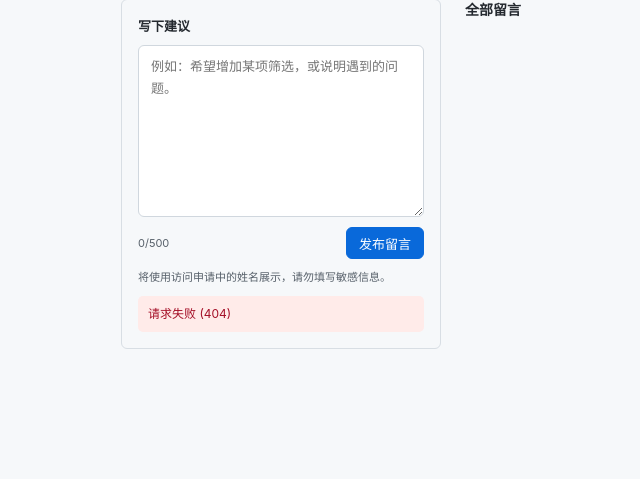
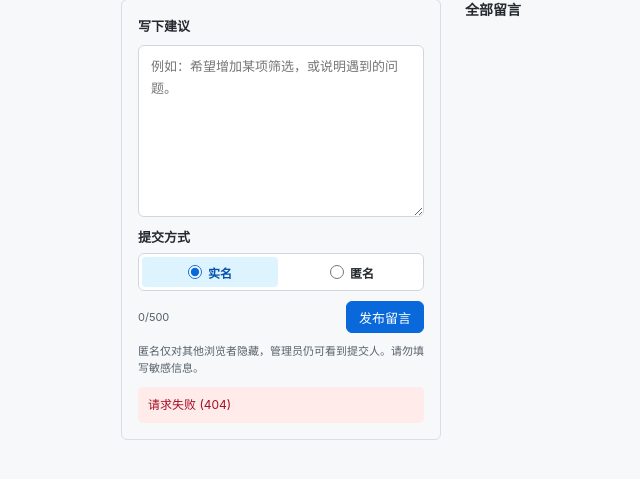
Before and after one commit to Euclid-Jie/pvt_prod_track, a Flask app: template templates/feedback.html in a window 1280 px wide. Shown: the part 222-701 px from the top of the page, without its empty margins (23-663 px from the left). Run offline with Flask 3, Linux system fonts and the light colour scheme; the template is opened without the code that fills it, so the values that code supplies are empty; parts of the project's set-up code (start-up, migrations or seed data) failed here and were passed over.

Commit message:
feat: support anonymous feedback with admin identity

```diff
--- a/go/assets/templates/admin.html
+++ b/go/assets/templates/admin.html
@@ -326,10 +326,11 @@
       }
       for (const item of feedback) {
         const replied = Boolean(item.reply);
+        const author = item.anonymous ? `${item.author || "已授权用户"}（匿名提交）` : (item.author || "已授权用户");
         const card = make("article", `admin-record ${replied ? "is-approved" : ""}`);
         const head = make("div", "admin-record-head");
         const identity = make("div", "admin-record-identity");
-        identity.append(make("h3", "", item.author || "已授权用户"), make("span", `admin-status ${replied ? "is-approved" : ""}`, replied ? "已回复" : "待回复"));
+        identity.append(make("h3", "", author), make("span", `admin-status ${replied ? "is-approved" : ""}`, replied ? "已回复" : "待回复"));
         head.append(identity, make("time", "", formatTime(item.created_at)));
         const message = make("div", "admin-message");
         message.append(make("span", "", "公开留言"), make("p", "", item.content));
--- a/go/assets/templates/feedback.html
+++ b/go/assets/templates/feedback.html
@@ -32,11 +32,18 @@
       <form id="feedbackForm" class="web-feedback-compose">
         <label for="feedbackContent">写下建议</label>
         <textarea id="feedbackContent" maxlength="500" rows="7" required placeholder="例如：希望增加某项筛选，或说明遇到的问题。"></textarea>
+        <fieldset class="web-feedback-identity">
+          <legend>提交方式</legend>
+          <div>
+            <label><input id="feedbackRealName" type="radio" name="feedbackIdentity" value="real" checked><span>实名</span></label>
+            <label><input id="feedbackAnonymous" type="radio" name="feedbackIdentity" value="anonymous"><span>匿名</span></label>
+          </div>
+        </fieldset>
         <div class="web-feedback-compose-foot">
           <span id="feedbackCount">0/500</span>
           <button id="feedbackSubmit" class="web-btn web-feedback-submit" type="submit">发布留言</button>
         </div>
-        <p>将使用访问申请中的姓名展示，请勿填写敏感信息。</p>
+        <p>匿名仅对其他浏览者隐藏，管理员仍可看到提交人。请勿填写敏感信息。</p>
         <div id="feedbackNotice" class="web-feedback-notice" role="status" aria-live="polite" hidden></div>
       </form>
 
@@ -140,7 +147,10 @@
         await fetchJSON("/api/feedback", {
           method: "POST",
           headers: {"Content-Type": "application/json"},
-          body: JSON.stringify({content: el("feedbackContent").value})
+          body: JSON.stringify({
+            content: el("feedbackContent").value,
+            anonymous: el("feedbackAnonymous").checked
+          })
         });
         el("feedbackContent").value = "";
         el("feedbackCount").textContent = "0/500";
--- a/static/style.css
+++ b/static/style.css
@@ -1762,6 +1762,55 @@ tbody tr:hover { background: var(--highlight-bg); }
     font-weight: 650;
 }
 
+.web-feedback-identity {
+    display: grid;
+    gap: 7px;
+    margin: 0;
+    padding: 0;
+    border: 0;
+}
+
+.web-feedback-identity legend {
+    margin-bottom: 7px;
+    color: var(--web-text);
+    font-size: 13px;
+    font-weight: 650;
+}
+
+.web-feedback-identity > div {
+    display: grid;
+    grid-template-columns: repeat(2, minmax(0, 1fr));
+    gap: 6px;
+    padding: 3px;
+    border: 1px solid var(--web-border);
+    border-radius: 6px;
+    background: var(--web-surface);
+}
+
+.web-feedback-identity label {
+    min-height: 30px;
+    display: flex;
+    align-items: center;
+    justify-content: center;
+    gap: 6px;
+    border-radius: 4px;
+    cursor: pointer;
+    font-size: 12px;
+    font-weight: 600;
+}
+
+.web-feedback-identity label:has(input:checked) {
+    background: var(--web-accent-soft);
+    color: #0550ae;
+}
+
+.web-feedback-identity input {
+    width: 14px;
+    height: 14px;
+    margin: 0;
+    accent-color: var(--web-accent);
+}
+
 .web-feedback-compose textarea,
 .admin-feedback-reply {
     width: 100%;
--- a/templates/admin.html
+++ b/templates/admin.html
@@ -326,10 +326,11 @@
       }
       for (const item of feedback) {
         const replied = Boolean(item.reply);
+        const author = item.anonymous ? `${item.author || "已授权用户"}（匿名提交）` : (item.author || "已授权用户");
         const card = make("article", `admin-record ${replied ? "is-approved" : ""}`);
         const head = make("div", "admin-record-head");
         const identity = make("div", "admin-record-identity");
-        identity.append(make("h3", "", item.author || "已授权用户"), make("span", `admin-status ${replied ? "is-approved" : ""}`, replied ? "已回复" : "待回复"));
+        identity.append(make("h3", "", author), make("span", `admin-status ${replied ? "is-approved" : ""}`, replied ? "已回复" : "待回复"));
         head.append(identity, make("time", "", formatTime(item.created_at)));
         const message = make("div", "admin-message");
         message.append(make("span", "", "公开留言"), make("p", "", item.content));
```
Also changed, not shown: AGENTS.md (+2 -2 lines), docs/access-control.md (+1 -1 lines), go/assets/static/style.css (+49 -0 lines), templates/feedback.html (+12 -2 lines), 3 other files.
